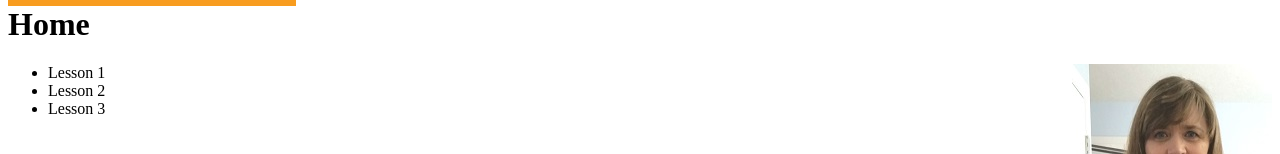
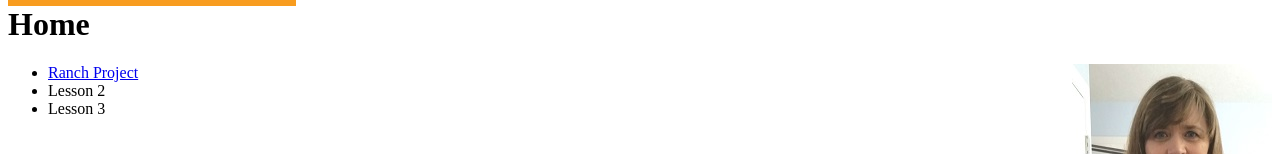
Before and after one commit to Ingols-D/Ingols-D.github.io, a plain HTML site: page index.html in a window 1280 px wide. Shown: the part 155-309 px from the top of the page. Drawn offline with Linux system fonts and the light colour scheme.

Commit message:
Link to Ranch

```diff
--- a/index.html
+++ b/index.html
@@ -29,7 +29,7 @@
   <img src="images/Ingols_Denise.jpg" alt="Photo of Denise Ingols Milligan">
 
 <ul>
-  <li>Lesson 1</li>
+  <li><a href="ranch">Ranch Project</a></li>
   <li>Lesson 2</li>
   <li>Lesson 3</li>
 </ul>
```
